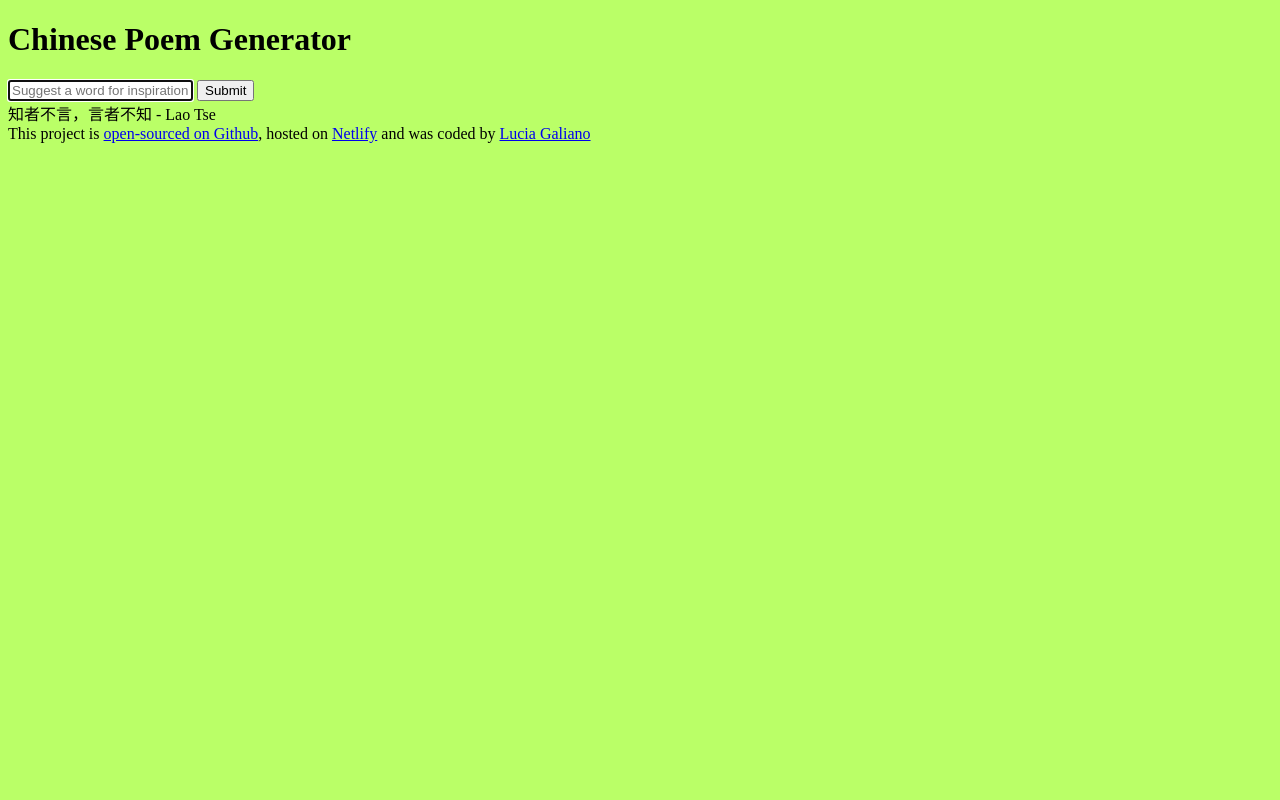
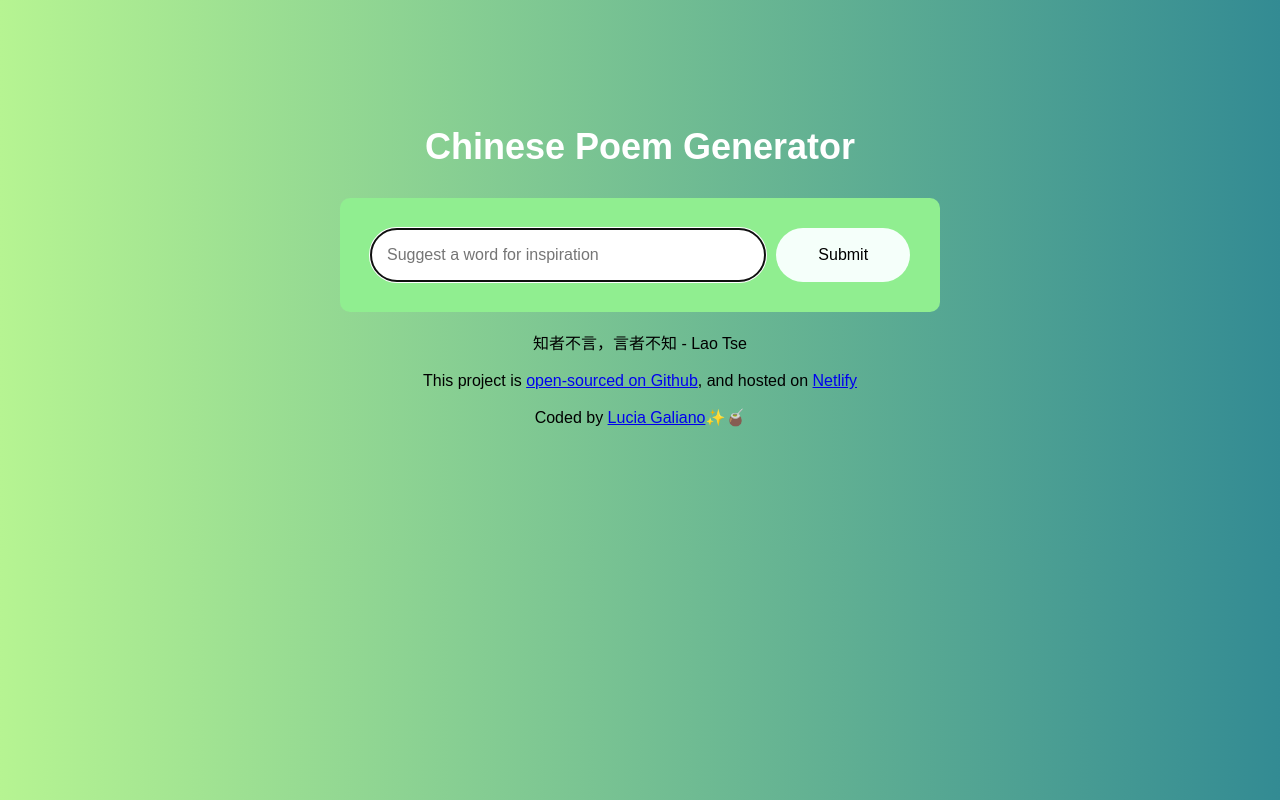
Before and after one commit to Lucia-Galiano/AI-Poem-Generator, a plain HTML site: page index.html in a window 1280 px wide. Drawn offline with Linux system fonts and the light colour scheme.

Commit message:
Updates CSS

```diff
--- a/index.html
+++ b/index.html
@@ -16,28 +16,33 @@
           placeholder="Suggest a word for inspiration"
           autofocus
           required
+          autocomplete="off"
+          class="prompt"
         />
-        <input type="submit" />
+        <input type="submit" class="submit" />
       </form>
-
+    </br>
       <div>知者不言，言者不知 - Lao Tse</div>
     </main>
+</br>
     <footer>
       This project is
       <a
         href="https://github.com/Lucia-Galiano/AI-Poem-Generator"
         target="_blank"
         >open-sourced on Github</a
-      >, hosted on
-      <a target="_blank" href="https://aesthetic-sorbet-791cb8.netlify.app/"
+      >, and hosted on
+      <a target="_blank" href="https://app.netlify.com/projects/aesthetic-sorbet-791cb8/overview"
         >Netlify</a
       >
-      and was coded by
+      </footer>
+    </br>
+      Coded by
       <a
         href="https://www.linkedin.com/in/luc%C3%ADa-galiano-93b702176/"
         target="_blank"
         >Lucia Galiano</a
-      >
+      >✨🧉
     </footer>
     <script src="src/index.js"></script>
   </body>
--- a/src/style.css
+++ b/src/style.css
@@ -1,3 +1,40 @@
 body {
-  background-color: rgb(186, 255, 103);
+  background: linear-gradient(to right, rgb(182, 244, 146), rgb(51, 139, 147));
+  text-align: center;
+  margin: 120px auto;
+  max-width: 600px;
+  font-family: Arial, Helvetica, sans-serif;
 }
+
+h1 {
+  font-weight: 800;
+  font-size: 36px;
+  line-height: 1.5;
+  color: rgb(255, 255, 255);
+}
+
+form {
+  padding: 30px;
+  background-color: lightgreen;
+  border-radius: 10px;
+  display: flex;
+}
+
+.prompt {
+  padding: 16px;
+  border: 1px solid rgba(39, 33, 66, 0.5);
+  width: 80%;
+  font-size: 16px;
+  border-radius: 50px;
+  line-height: 20px;
+}
+
+.submit {
+  margin-left: 10px;
+  background: mintcream;
+  width: 150px;
+  font-size: 16px;
+  border: none;
+  border-radius: 50px;
+  padding: 14px 24px;
+}
```
